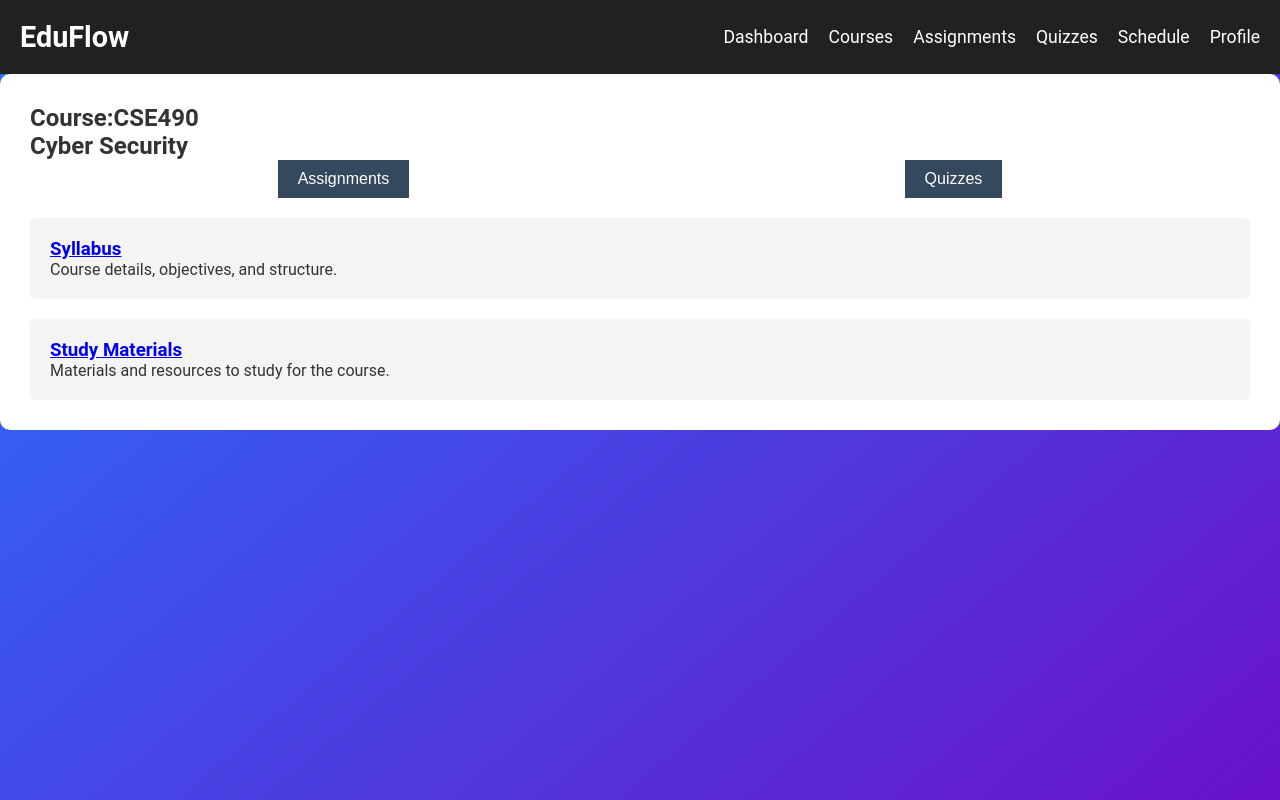
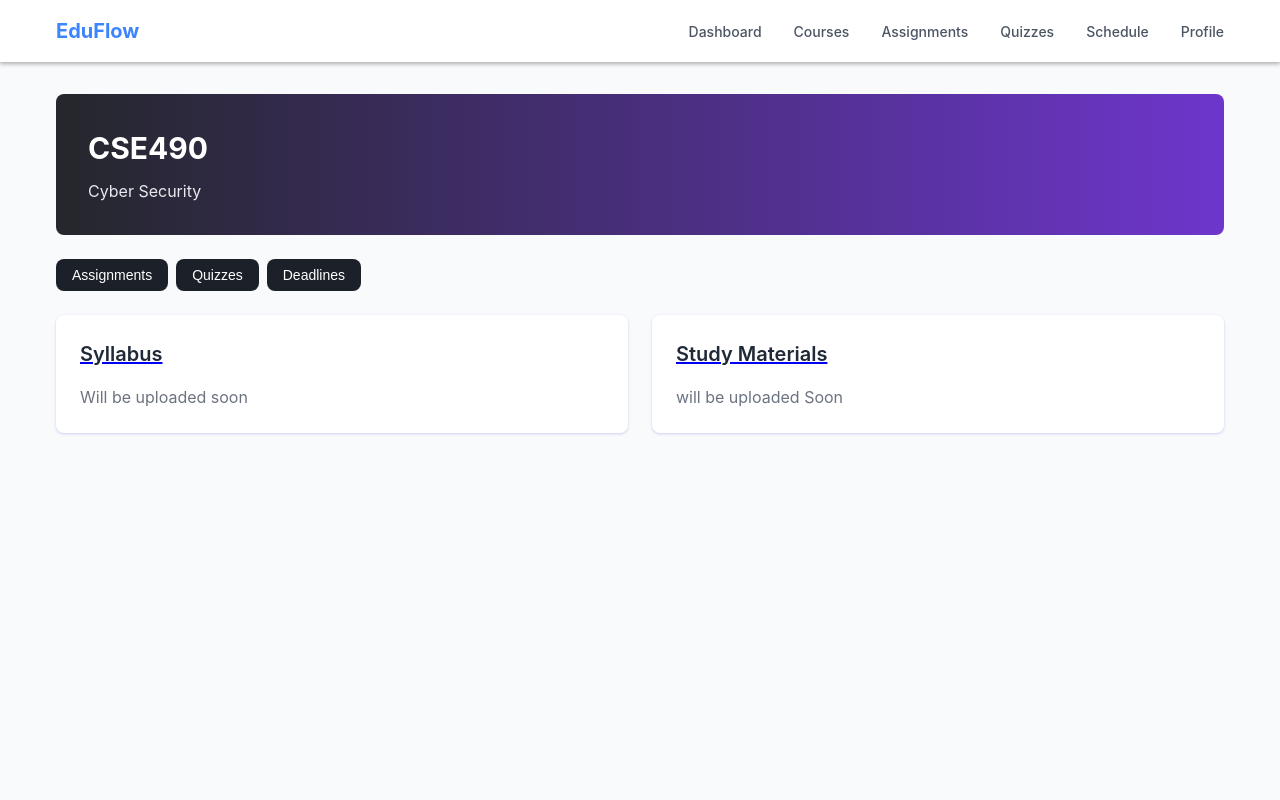
Before and after one commit to NeonAvid100/EduFlow, a PHP site: page /course_details.html in a window 1280 px wide. Run offline with PHP 8.4, Linux system fonts and the light colour scheme.

Commit message:
minor css changed

```diff
--- a/course_details.css
+++ b/course_details.css
@@ -5,155 +5,155 @@
 }
 
 body {
-  font-family: 'Roboto', sans-serif;
-  background: linear-gradient(500deg, #2575fc, #6a11cb);
-  color: white;
-  height: 100vh;
+  font-family: -apple-system, BlinkMacSystemFont, 'Segoe UI', Roboto, Oxygen, Ubuntu, Cantarell, sans-serif;
+  background-color: rgb(249, 250, 251);
+  color: rgb(55, 65, 81);
+  line-height: 1.5;
+}
+.main-content {
+  max-width: 1200px;
+  margin: 2rem auto;
+  padding: 0 1rem;
 }
 
 .navbar {
-  background: #212121;
-  padding: 20px;
+  background-color: white;
+  box-shadow: 0 2px 4px rgba(0, 0, 0, 0.3);
+}
+
+.nav-content {
+  max-width: 1200px;
+  margin: 0 auto;
+  padding: 1rem;
   display: flex;
   justify-content: space-between;
   align-items: center;
 }
 
-.navbar .logo {
-  font-size: 1.8rem;
+.logo-text {
+  font-size: 1.25rem;
   font-weight: bold;
-}
-
-.navbar .nav-links {
-  list-style: none;
-  display: flex;
-}
-
-.navbar .nav-links li {
-  margin-left: 20px;
-}
-
-.navbar .nav-links a {
-  color: white;
-  text-decoration: none;
-  font-size: 1.1rem;
-  transition: color 0.3s;
-}
-
-.navbar .nav-links a:hover {
   color: #3d84ff;
 }
 
-.course-main {
-  padding: 35px;
+.nav-links {
   display: flex;
-  flex-direction: column;
-  align-items: center;
+  gap: 2rem;
+  list-style: none;
+}
+
+.nav-links a {
+  text-decoration: none;
+  color: #4b5563;
+  font-size: 0.875rem;
+  font-weight: 500;
+  transition: color 0.2s;
+}
+
+.nav-links a:hover {
+  color: #1f70fc;
 }
 
 .course-header {
-  display: flex;
-  justify-content: space-between;
-  width: 100%;
-  margin-bottom: 20px;
+  background: linear-gradient(to right, rgb(36, 39, 43), rgb(109, 54, 204));
+  border-radius: 0.5rem;
+  padding: 2rem;
+  margin-bottom: 1.5rem;
+  color: white;
 }
 
-.add-course-btn {
-  background: #0daf3e;
-  color: white;
-  padding: 10px 20px;
-  border: none;
-  font-size: 1rem;
-  cursor: pointer;
-  transition: background 0.3s;
+.course-header-content {
+  display: flex;
+  align-items: center;
+  gap: 1rem;
 }
 
-.add-course-btn:hover {
-  background: #3498db;
+.course-info h1 {
+  font-size: 1.875rem;
+  font-weight: bold;
+  margin-bottom: 0.5rem;
 }
 
-.course-table {
-  width: 100%;
-  border-collapse: collapse;
-  margin-top: 20px;
-}
-
-.course-table th, .course-table td {
-  padding: 15px;
-  text-align: center;
-  border: 1px solid #ddd;
-  background-color: #ffffff;
-}
-
-.course-table th {
-  background-color: #f07575;
-}
-
-.course-table tr:nth-child(even) {
-  background-color: #f4f4f4;
-  color: #3498db;
-}
-.course-table tr:nth-child(odd) {
-  background-color: #f4f4f4;
-  color: #3498db;
-}
-
-.course-table tr:hover {
-  background-color: #e1e1e1;
-}
-
-.course-table button {
-  background: #16a085;
-  color: white;
-  padding: 8px 15px;
-  border: none;
-  cursor: pointer;
-  transition: background 0.3s;
-}
-
-.course-table button:hover {
-  background: #1abc9c;
-}
-
-.course-details-main {
-  padding: 30px;
-  background: #fff;
-  color: #333;
-  border-radius: 10px;
+.course-info p {
+  color: rgb(231, 234, 238);
 }
 
 .tabs {
   display: flex;
-  justify-content: space-around;
-  margin-bottom: 20px;
+  gap: 0.5rem;
+  margin-bottom: 1.5rem;
 }
 
-.tabs button {
-  background-color: #34495e;
-  color: white;
-  padding: 10px 20px;
+.tab-button {
+  padding: 0.5rem 1rem;
   border: none;
-  font-size: 1rem;
-  margin: 0 5px;
+  border-radius: 0.5rem;
+  font-size: 0.875rem;
+  font-weight: 500;
   cursor: pointer;
-  transition: background-color 0.3s;
+  transition: all 0.2s;
+  background-color: rgb(28, 33, 41);
+  color: rgb(255, 255, 255);
 }
 
-.tabs button:hover {
-  background-color: #2c3e50;
+.tab-button:hover {
+  background-color: rgb(85, 43, 153)
 }
 
-.tabcontent {
-  display: none;
-  padding: 20px;
-  background-color: #f4f4f4;
-  border-radius: 5px;
+.tab-button.active {
+  background-color: #3d84ff;
+  color: rgb(255, 255, 255);
+}
+.course-content {
+  display: grid;
+  grid-template-columns: repeat(auto-fit, minmax(300px, 1fr));
+  gap: 1.5rem;
 }
 
-#syllabus {
-  display: block;
+.content-card {
+  background-color: white;
+  border-radius: 0.5rem;
+  padding: 1.5rem;
+  box-shadow: 0 1px 3px rgba(15, 41, 190, 0.2);
+  transition: box-shadow 0.2s, transform 0.2s;
 }
 
-.Merhge{
-  padding-top: 20px;
+.content-card:hover {
+  box-shadow: 0 4px 6px rgba(161, 152, 19, 0.027);
+  transform: tranlateY(-3px);
 }
+
+.card-header {
+  display: flex;
+  align-items: center;
+  gap: 1rem;
+  margin-bottom: 1rem;
+}
+
+.card-header h3 {
+  font-size: 1.25rem;
+  font-weight: 600;
+  color: rgb(31, 41, 55);
+}
+
+.content-card p {
+  color: rgb(107, 114, 128);
+}
+
+@media (max-width: 768px) {
+  .nav-links {
+      display: none;
+  }
+
+  .course-header {
+      padding: 1.5rem;
+  }
+
+  .course-info h1 {
+      font-size: 1.5rem;
+  }
+
+  .content-card {
+      margin-bottom: 1rem;
+  }
+}
--- a/course_details.html
+++ b/course_details.html
@@ -3,52 +3,58 @@
 <head>
     <meta charset="UTF-8">
     <meta name="viewport" content="width=device-width, initial-scale=1.0">
-    <title>EduFlow - Course Details</title>
+    <title>Course Details</title>
     <link rel="stylesheet" href="course_details.css">
 </head>
 <body>
     <nav class="navbar">
-        <div class="logo">EduFlow</div>
+        <div class="nav-content">
+        <div class="logo-text">EduFlow</div>
         <ul class="nav-links">
-            <li><a href="#dashboard">Dashboard</a></li>
-            <li><a href="#courses">Courses</a></li>
+            <li><a href="idx.html">Dashboard</a></li>
+            <li><a href="course_list.html">Courses</a></li>
             <li><a href="#assignments">Assignments</a></li>
             <li><a href="#quizzes">Quizzes</a></li>
             <li><a href="#schedule">Schedule</a></li>
             <li><a href="#profile">Profile</a></li>
-        </ul>
+        </ul></div>
     </nav>
 
-    <main class="course-details-main">
-        <div class="course-details-header">
-            <h2>Course:CSE490 <br>Cyber Security</h2>
+    <main class="main-content">
+        <header class="course-header">
+            <div class="course-header-content">
+                <div class="course-info">
+                    <h1>CSE490</h1>
+                    <p>Cyber Security</p>
+                </div>
+            </div>
+        </header>
+
+        <div class="tabs">
+           <a href="#"><button class="tab-button" data-tab="assignments">Assignments</button></a>
+           <a href="#"> <button class="tab-button" data-tab="quizzes">Quizzes</button></a>
+           <a href="#"><button class="tab-button" data-tab="materials">Deadlines</button></a>
         </div>
 
-        <div class="tabs">
-            <button class="tablinks" onclick="openTab(event, 'assignments')">Assignments</button>
-            <button class="tablinks" onclick="openTab(event, 'quizzes')">Quizzes</button>
-        </div>
+        <div class="course-content">
+            <div class="content-card">
+                <a href="#">
+                <div class="card-header">
+                    <h3>Syllabus</h3>
+                </div>
+            </a>
+                <p>Will be uploaded soon</p>
+            </div>
 
-        <div id="syllabus" class="tabcontent"><a href="#">
-            <h3>Syllabus</h3></a>
-            <p>Course details, objectives, and structure.</p>
-        </div>
-        <div class="Merhge"><a href="#">
-          <div id="syllabus" class="tabcontent">
-            <h3>Study Materials</h3></a>
-            <p>Materials and resources to study for the course.</p>
-          </div>
-        </div>
-        <div id="assignments" class="tabcontent">
-            <h3>Assignments</h3>
-            <p>List of assignments for the course.</p>
-        </div>
-
-        <div id="quizzes" class="tabcontent">
-            <h3>Quizzes</h3>
-            <p>Upcoming quizzes and their details.</p>
-        </div>
+            <div class="content-card">
+                <a href="#">
+                  <div class="card-header">
+                    <h3>Study Materials</h3>
+                  </div>
+                </a>
+                <p>will be uploaded Soon</p>
+            </div>
         </div>
     </main>
-</body>
+   </body>
 </html>
--- a/idx_script.js
+++ b/idx_script.js
@@ -6,10 +6,7 @@ const quizzes = 0;
 const upcomingDeadlines = 0;
 
 document.addEventListener("DOMContentLoaded", () => {
-    // Set student name dynamically
     document.querySelector("h2").textContent = `Welcome, ${studentName}`;
-
-    // Set overview card data
     document.querySelector("#overview .card:nth-child(1) p").textContent = `${assignments} Pending`;
     document.querySelector("#overview .card:nth-child(2) p").textContent = `${quizzes} Upcoming`;
     document.querySelector("#overview .card:nth-child(3) p").textContent = `${upcomingDeadlines} Upcoming`;
--- a/login.html
+++ b/login.html
@@ -18,7 +18,7 @@
         <div class="input-group">
           <label for="password">password</label>
           <input type="password" id="password" name="password" required>
-          <div class="links">
+          <div class="links1">
             <a href="forget.html">Forgot your password?</a><br>
           </div>
         </div>
--- a/signup.css
+++ b/signup.css
@@ -9,7 +9,7 @@
   body {
     background: url('images/Signup.jpg') no-repeat center center fixed;
     background-size: cover;
-    font-family: 'Times', sans-serif;
+    font-family: -apple-system, BlinkMacSystemFont, 'Segoe UI', Roboto, Oxygen, Ubuntu, Cantarell, sans-serif;
     height: 100vh;
     display: flex;
     justify-content: center;
```
Also changed, not shown: course_list.css (+43 -42 lines), course_list.html (+19 -21 lines), idx.css (+31 -21 lines), idx.html (+6 -7 lines), landing.css (+22 -15 lines), landing.html (+4 -6 lines), login.css (+17 -2 lines).
